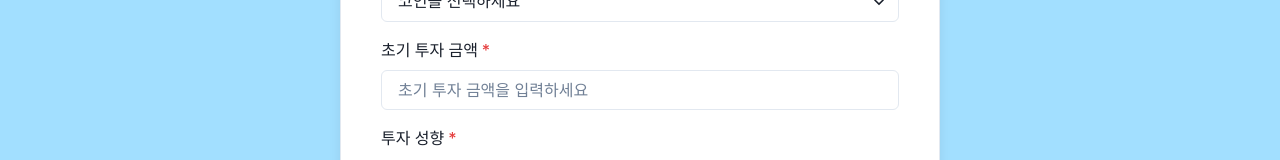
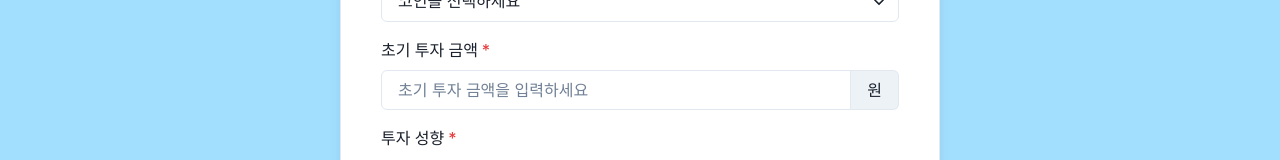
Before and after one commit to 2025-PinTech-Hackathon/team9_frontend, a React (Vite) app: page /main/create in a window 1280 px wide. Shown: the part 311-471 px from the top of the page. Built offline with nearby package versions, Linux system fonts and the light colour scheme; what @pixi/react would draw is missing.

Commit message:
CreateInvest 투자 금액 , 단위 적용용

```diff
--- a/src/pages/CreateInvestPage.jsx
+++ b/src/pages/CreateInvestPage.jsx
@@ -21,6 +21,8 @@ import {
     Stack,
     useToast,
     Tooltip,
+    InputGroup,
+    InputRightAddon,
   } from "@chakra-ui/react";
   import { useEffect, useRef, useState } from "react";
   import { useNavigate, useSearchParams } from "react-router-dom";
@@ -45,7 +47,7 @@ import {
     const [investmentData, setInvestmentData] = useState({
       name: "",
       coinType: "",
-      initialAmount: 0,
+      initialAmount: "",
       riskLevel: "medium",
     });
 
@@ -61,6 +63,25 @@ import {
         document.removeEventListener("mousedown", handleClickOutside);
       };
     }, [navigate]);
+
+    // 천 단위 구분 기호 적용 함수
+    const formatAmount = (value) => {
+      if (!value) return '';
+      // 숫자만 추출
+      const numbers = value.replace(/[^0-9]/g, '');
+      // 천 단위 구분 기호 적용
+      return numbers.replace(/\B(?=(\d{3})+(?!\d))/g, ',');
+    };
+
+    // 숫자와 천 단위 구분 기호만 허용하는 함수
+    const handleAmountChange = (e) => {
+      const value = e.target.value;
+      // 숫자와 콤마만 허용
+      if (/^[0-9,]*$/.test(value)) {
+        const numericValue = value.replace(/,/g, '');
+        setInvestmentData(prev => ({...prev, initialAmount: numericValue}));
+      }
+    };
 
     const handleCreateInvestment = async () => {
       try {
@@ -80,7 +101,7 @@ import {
           body: JSON.stringify({
             name: investmentData.name,
             coin_type: investmentData.coinType,
-            initial_amount: investmentData.initialAmount,
+            initial_amount: parseFloat(investmentData.initialAmount.replace(/,/g, '')),
             risk_level: investmentData.riskLevel,
             internal_position: parseInt(investmentId),
 
@@ -170,12 +191,14 @@ import {
 
                 <FormControl isRequired>
                   <FormLabel>초기 투자 금액</FormLabel>
-                  <Input
-                    type="number"
-                    placeholder="초기 투자 금액을 입력하세요"
-                    value={investmentData.initialAmount || ''}
-                    onChange={(e) => setInvestmentData(prev => ({...prev, initialAmount: parseFloat(e.target.value)}))}
-                  />
+                  <InputGroup size="md">
+                    <Input
+                      placeholder="초기 투자 금액을 입력하세요"
+                      value={formatAmount(investmentData.initialAmount)}
+                      onChange={handleAmountChange}
+                    />
+                    <InputRightAddon children="원" />
+                  </InputGroup>
                 </FormControl>
 
                 <FormControl isRequired>
```
